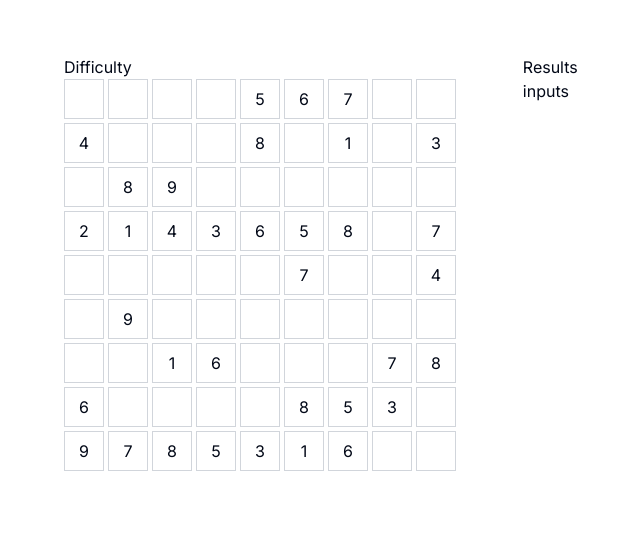
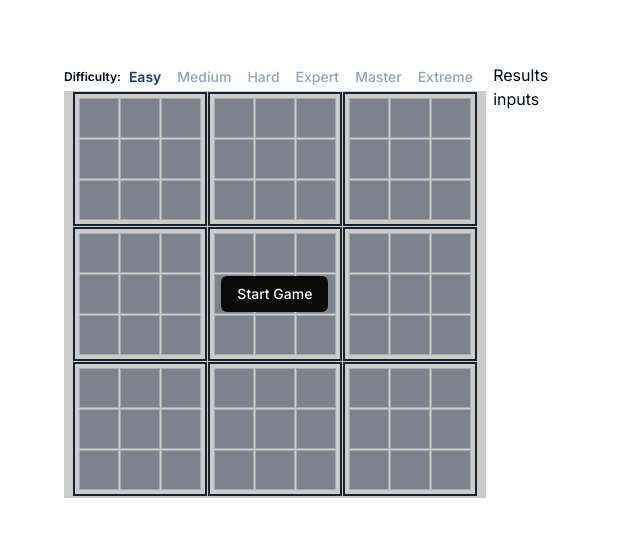
Before and after one commit to Abiekatkam/sudoku, a Next.js app: page / in a window 1280 px wide. Shown: the part 120-656 px from the top of the page, without its empty margins (206-846 px from the left). Built offline with nearby package versions, Linux system fonts and the light colour scheme.

Commit message:
board added

```diff
--- a/app/page.js
+++ b/app/page.js
@@ -1,14 +1,15 @@
 "use client";
 import Board from "@/components/Board";
 import Difficulty from "@/components/Difficulty";
+import { Button } from "@/components/ui/button";
 import { generateSudoku } from "@/lib/utils";
 import { useState } from "react";
 
 export default function Home() {
-  const [board, setBoard] = useState(generateSudoku("easy"));
+  const [board, setBoard] = useState([]);
+  const [difficulty, setDifficulty] = useState("easy");
   const [isActive, setIsActive] = useState(false);
-  const [reset, setReset] = useState(false);
-  const [difficulty, setDifficulty] = useState("easy");
+  const [initialBoard, setInitialBoard] = useState([]);
 
   const handleCellChange = (row, col, value) => {
     const newBoard = board.map((r, rowIndex) =>
@@ -19,31 +20,55 @@ export default function Home() {
     setBoard(newBoard);
   };
 
-  const handleStartPause = () => {
-    setIsActive(!isActive);
+  const handleChangeDifficulty = (newDifficulty, shouldStart = false) => {
+    setDifficulty(newDifficulty);
+    const newBoard = generateSudoku(newDifficulty);
+    setBoard(newBoard);
+    setInitialBoard(newBoard);
+    setIsActive(shouldStart);
   };
 
-  const handleReset = () => {
-    setBoard(generateSudoku(difficulty));
-    setIsActive(false);
-    setReset(true);
-    setTimeout(() => setReset(false), 100); // Small delay to reset the timer
-  };
-
-  const handleChangeDifficulty = (e) => {
-    const newDifficulty = e.target.value;
-    setDifficulty(newDifficulty);
-    setBoard(generateSudoku(newDifficulty));
+  const handleStartGame = () => {
+    handleChangeDifficulty(difficulty, true);
   };
 
   return (
     <main className="w-full h-full min-h-screen flex items-center justify-center">
-      <div className="w-full max-w-[740px] h-[450px] m-auto flex items-start justify-center">
-        <div className="w-[60%] h-full flex flex-col items-start">
-          <Difficulty />
-          <Board board={board} onCellChange={handleCellChange} />
+      <div className="w-full max-w-[740px] h-[435px] m-auto flex items-start justify-center">
+        <div className="w-[57%] h-full flex flex-col items-start justify-between">
+          <Difficulty
+            difficulty={difficulty}
+            handleDifficulty={handleChangeDifficulty}
+          />
+          <div className="relative w-full h-full flex items-center justify-center">
+            {!isActive ? (
+              <>
+                <Board
+                  board={board}
+                  isActive={isActive}
+                  onCellChange={handleCellChange}
+                  initialBoard={initialBoard}
+                />
+                <div className="absolute z-10 w-full h-full flex items-center justify-center bg-black/20">
+                  <Button
+                    className="bg-[#09090a] h-9"
+                    onClick={handleStartGame}
+                  >
+                    Start Game
+                  </Button>
+                </div>
+              </>
+            ) : (
+              <Board
+                board={board}
+                isActive={isActive}
+                onCellChange={handleCellChange}
+                initialBoard={initialBoard}
+              />
+            )}
+          </div>
         </div>
-        <div className="w-[38%] h-full ml-auto flex flex-col items-start">
+        <div className="w-[42%] h-full ml-auto flex flex-col items-start">
           <span>Results</span>
           <span>inputs</span>
         </div>
--- a/components/Board.jsx
+++ b/components/Board.jsx
@@ -1,20 +1,63 @@
-import React from 'react'
-import Cell from './Cell'
+"use client"
+import React, { useState } from "react";
+import Cell from "./Cell";
 
-const Board = ({ board, onCellChange }) => {
-  return (
-    <div className="grid grid-cols-9 gap-1">
-      {board.map((row, rowIndex) =>
-        row.map((cell, colIndex) => (
-          <Cell
-            key={`${rowIndex}-${colIndex}`}
-            value={cell}
-            onChange={(value) => onCellChange(rowIndex, colIndex, value)}
-          />
-        ))
-      )}
-    </div>
-  )
-}
+const Board = ({ board, onCellChange, initialBoard, isActive }) => {
+  const [selectedCell, setSelectedCell] = useState({ row: null, col: null });
 
-export default Board
+  const handleCellClick = (row, col) => {
+    if (initialBoard[row][col] === "") {
+      setSelectedCell({ row, col });
+    }
+  };
+
+  const renderBoard = () => {
+    const boardElements = [];
+
+    for (let boxRow = 0; boxRow < 3; boxRow++) {
+      for (let boxCol = 0; boxCol < 3; boxCol++) {
+        const cells = [];
+
+        for (let row = 0; row < 3; row++) {
+          for (let col = 0; col < 3; col++) {
+            const cellRow = boxRow * 3 + row;
+            const cellCol = boxCol * 3 + col;
+            const isDefault =
+              !isActive || initialBoard[cellRow][cellCol] !== "";
+            const isSelected =
+              selectedCell.row === cellRow || selectedCell.col === cellCol;
+            const isSameBox =
+              Math.floor(selectedCell.row / 3) === boxRow &&
+              Math.floor(selectedCell.col / 3) === boxCol;
+
+            cells.push(
+              <Cell
+                key={`${cellRow}-${cellCol}`}
+                value={!isActive ? "" : board[cellRow][cellCol]}
+                isDefault={isDefault}
+                isSelected={isSelected || isSameBox}
+                onClick={() => handleCellClick(cellRow, cellCol)}
+                onChange={(value) => onCellChange(cellRow, cellCol, value)}
+              />
+            );
+          }
+        }
+
+        boardElements.push(
+          <div
+            key={`${boxRow}-${boxCol}`}
+            className="grid grid-cols-3 gap-[1px] border-2 border-slate-800 p-1"
+          >
+            {cells}
+          </div>
+        );
+      }
+    }
+
+    return boardElements;
+  };
+
+  return <div className="grid grid-cols-3 gap-[1px]">{renderBoard()}</div>;
+};
+
+export default Board;
--- a/components/Cell.jsx
+++ b/components/Cell.jsx
@@ -1,12 +1,12 @@
-import React from 'react'
+import React from "react";
 
-const Cell = ({ value, onChange }) => {
+const Cell = ({ value, onChange, isDefault, isSelected, onClick }) => {
   const handleChange = (e) => {
-        const newValue = parseInt(e.target.value, 10);
-        if (newValue >= 1 && newValue <= 9) {
-          onChange(newValue);
-        } else {
-          onChange('');
+    if (!isDefault) {
+      const newValue = e.target.value;
+      if (newValue === "" || /^[1-9]$/.test(newValue)) {
+        onChange(newValue === "" ? "" : parseInt(newValue, 10));
+      }
     }
   };
 
@@ -14,10 +14,14 @@ const Cell = ({ value, onChange }) => {
     <input
       type="text"
       value={value}
+      disabled={isDefault}
       onChange={handleChange}
-          className="w-10 h-10 text-center border border-gray-300"
+      onClick={onClick}
+      className={`w-10 h-10 text-center border border-gray-300 ${
+        isDefault ? "bg-gray-400" : isSelected ? "bg-gray-300" : "bg-white"
+      }`}
     />
   );
-}
+};
 
-export default Cell
+export default Cell;
--- a/components/Difficulty.jsx
+++ b/components/Difficulty.jsx
@@ -1,9 +1,55 @@
-import React from 'react'
+"use client";
+import React from "react";
+import { Button } from "@/components/ui/button";
 
-const Difficulty = () => {
+const Difficulty = ({ handleDifficulty, difficulty }) => {
   return (
-    <div>Difficulty</div>
-  )
-}
+    <div className="w-full h-fit flex items-center text-[12px]">
+      <span className="font-semibold">Difficulty:</span>
+      <Button
+        variant="ghost"
+        onClick={() => handleDifficulty("easy")}
+        className={`h-7 px-2 ${difficulty === "easy" ? "text-blue-900 font-semibold" : "text-slate-400"}`}
+      >
+        Easy
+      </Button>
+      <Button
+        variant="ghost"
+        onClick={() => handleDifficulty("medium")}
+        className={`h-7 px-2 ${difficulty === "medium" ? "text-blue-900 font-semibold" : "text-slate-400"}`}
+      >
+        Medium
+      </Button>
+      <Button
+        variant="ghost"
+        onClick={() => handleDifficulty("hard")}
+        className={`h-7 px-2 ${difficulty === "hard" ? "text-blue-900 font-semibold" : "text-slate-400"}`}
+      >
+        Hard
+      </Button>
+      <Button
+        variant="ghost"
+        onClick={() => handleDifficulty("expert")}
+        className={`h-7 px-2 ${difficulty === "expert" ? "text-blue-900 font-semibold" : "text-slate-400"}`}
+      >
+        Expert
+      </Button>
+      <Button
+        variant="ghost"
+        onClick={() => handleDifficulty("master")}
+        className={`h-7 px-2 ${difficulty === "master" ? "text-blue-900 font-semibold" : "text-slate-400"}`}
+      >
+        Master
+      </Button>
+      <Button
+        variant="ghost"
+        onClick={() => handleDifficulty("extreme")}
+        className={`h-7 px-2 ${difficulty === "extreme" ? "text-blue-900 font-semibold" : "text-slate-400"}`}
+      >
+        Extreme
+      </Button>
+    </div>
+  );
+};
 
-export default Difficulty
+export default Difficulty;
--- /dev/null
+++ b/components/ui/button.jsx
@@ -0,0 +1,47 @@
+import * as React from "react"
+import { Slot } from "@radix-ui/react-slot"
+import { cva } from "class-variance-authority";
+
+import { cn } from "@/lib/utils"
+
+const buttonVariants = cva(
+  "inline-flex items-center justify-center whitespace-nowrap rounded-md text-sm font-medium ring-offset-background transition-colors focus-visible:outline-none focus-visible:ring-2 focus-visible:ring-ring focus-visible:ring-offset-2 disabled:pointer-events-none disabled:opacity-50",
+  {
+    variants: {
+      variant: {
+        default: "bg-primary text-primary-foreground hover:bg-primary/90",
+        destructive:
+          "bg-destructive text-destructive-foreground hover:bg-destructive/90",
+        outline:
+          "border border-input bg-background hover:bg-accent hover:text-accent-foreground",
+        secondary:
+          "bg-secondary text-secondary-foreground hover:bg-secondary/80",
+        ghost: "hover:bg-accent hover:text-accent-foreground",
+        link: "text-primary underline-offset-4 hover:underline",
+      },
+      size: {
+        default: "h-10 px-4 py-2",
+        sm: "h-9 rounded-md px-3",
+        lg: "h-11 rounded-md px-8",
+        icon: "h-10 w-10",
+      },
+    },
+    defaultVariants: {
+      variant: "default",
+      size: "default",
+    },
+  }
+)
+
+const Button = React.forwardRef(({ className, variant, size, asChild = false, ...props }, ref) => {
+  const Comp = asChild ? Slot : "button"
+  return (
+    (<Comp
+      className={cn(buttonVariants({ variant, size, className }))}
+      ref={ref}
+      {...props} />)
+  );
+})
+Button.displayName = "Button"
+
+export { Button, buttonVariants }
--- a/package.json
+++ b/package.json
@@ -9,6 +9,7 @@
     "lint": "next lint"
   },
   "dependencies": {
+    "@radix-ui/react-slot": "^1.1.0",
     "class-variance-authority": "^0.7.0",
     "clsx": "^2.1.1",
     "lucide-react": "^0.417.0",
```
Also changed, not shown: 1 other file (tests, documents, lock files or other folders). Lines whose indentation alone changed are shown as unchanged.
